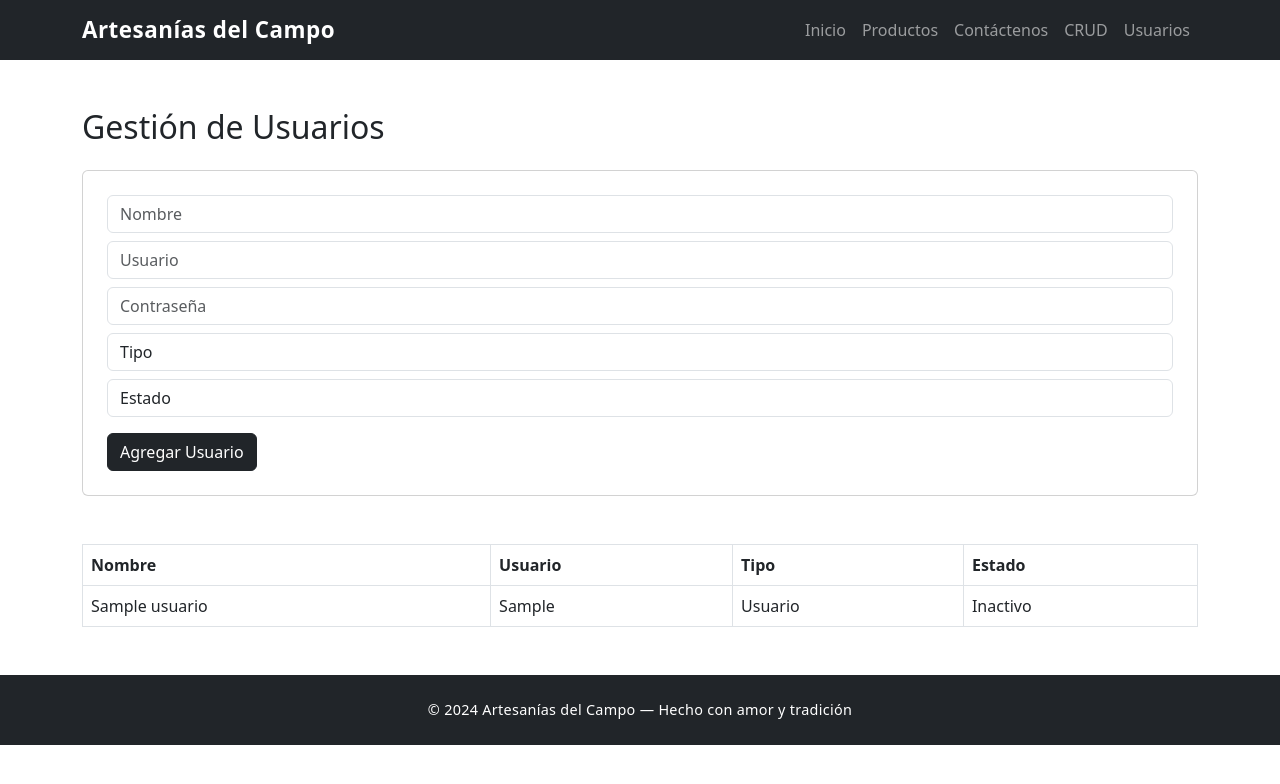
After one commit to paulina-rc/sitio-de-artesanias, a Flask app: page /crud_usuarios in a window 1280 px wide. The commit adds this page. Shown: the top 784 px of the page. Run offline with Flask 3, Linux system fonts and the light colour scheme; the visitor is signed in with stand-in values (Sample User, id 1); tables that the repository leaves empty or names only in its code hold one stand-in row (values such as "Sample post").

Commit message:
Agergado de CRUD para la creación de usuarios

```diff
--- a/main.py
+++ b/main.py
@@ -1,4 +1,4 @@
-from flask import Flask, render_template, request, flash, redirect
+from flask import Flask, render_template, request, flash, redirect, session
 from controllers.productos_controller import *
 from controllers.db import conectar
 
@@ -29,19 +29,54 @@ def contactenos():
         mensaje = request.form.get("mensaje")
 
         if nombre and email and mensaje:
-            flash(f"Gracias {nombre}, tu mensaje fue enviado correctamente.", "success")
-            flash(f"Gracias otra vez {nombre}, tu mensaje fue enviado correctamente.", "success")
+            conn = conectar()
+            cursor = conn.cursor()
+
+            cursor.execute("""
+                INSERT INTO mensajes (nombre, email, mensaje)
+                VALUES (%s, %s, %s)
+            """, (nombre, email, mensaje))
+
+            conn.commit()
+            conn.close()
+
+            flash("Mensaje enviado correctamente", "success")
         else:
             flash("Por favor completa todos los campos.", "danger")
 
     return render_template("contactenos.html")
 
-
-#VISTA CRUD
+#VISTA DE LOS CRUDS
 @app.route("/crud")
 def crud():
     articulos = get_todos_los_articulos()
     return render_template("crud.html", articulos=articulos)
+
+@app.route("/crud_usuarios")
+def crud_usuarios():
+    if "tipo" not in session or session["tipo"] != 1:
+        return redirect("/login")
+
+    conn = conectar()
+    cursor = conn.cursor()
+
+    cursor.execute("SELECT * FROM usuarios")
+    datos = cursor.fetchall()
+
+    usuarios = []
+    for fila in datos:
+        usuarios.append({
+            "id": fila[0],
+            "nombre": fila[1],
+            "usuario": fila[2],
+            "password": fila[3],
+            "tipo": fila[4],
+            "estado": fila[5]
+        })
+
+    conn.close()
+
+    return render_template("usuarios.html", usuarios=usuarios)
 
 
 #INSERTAR PRODUCTO
@@ -115,6 +150,29 @@ def actualizar(id):
     return redirect("/crud")
 
 
+#AGREGAR USUARIO
+@app.route("/agregar_usuario", methods=["POST"])
+def agregar_usuario():
+    conn = conectar()
+    cursor = conn.cursor()
+
+    nombre = request.form["nombre"]
+    usuario = request.form["usuario"]
+    password = request.form["password"]
+    tipo = request.form["tipo"]
+    estado = request.form["estado"]
+
+    cursor.execute("""
+        INSERT INTO usuarios (nombre, usuario, password, tipo, estado)
+        VALUES (%s, %s, %s, %s, %s)
+    """, (nombre, usuario, password, tipo, estado))
+
+    conn.commit()
+    conn.close()
+
+    return redirect("/crud_usuarios")
+
+
 # ---------------------------------------------------------------------------
 # Arranque del servidor
 # ---------------------------------------------------------------------------
--- a/templates/base.html
+++ b/templates/base.html
@@ -35,6 +35,10 @@
                     <li class="nav-item">
                         <a class="nav-link" href="{{ url_for('crud') }}">CRUD</a>
                     </li>
+
+                    <li class="nav-item">
+                        <a class="nav-link" href="{{ url_for('crud_usuarios') }}">Usuarios</a>
+                    </li>
                 </ul>
             </div>
         </div>
--- /dev/null
+++ b/templates/usuarios.html
@@ -0,0 +1,67 @@
+{% extends "base.html" %}
+
+{% block titulo %}CRUD Usuarios{% endblock %}
+
+{% block contenido %}
+
+<section class="container my-5">
+
+    <h2 class="mb-4">Gestión de Usuarios</h2>
+
+    <!-- FORMULARIO -->
+    <div class="card p-4 mb-5">
+        <form method="POST" action="/agregar_usuario">
+
+            <input type="text" name="nombre" placeholder="Nombre" class="form-control mb-2" required>
+            <input type="text" name="usuario" placeholder="Usuario" class="form-control mb-2" required>
+            <input type="password" name="password" placeholder="Contraseña" class="form-control mb-2" required>
+
+            <!-- selector de tipo  -->
+            <select name="tipo" class="form-control mb-2" required>
+                <option value="">Tipo</option>
+                <option value="1">Administrador</option>
+                <option value="2">Usuario</option>
+            </select>
+
+            <!-- selector de estado -->
+            <select name="estado" class="form-control mb-3" required>
+                <option value="">Estado</option>
+                <option value="1">Activo</option>
+                <option value="0">Inactivo</option>
+            </select>
+
+            <button type="submit" class="btn btn-dark">Agregar Usuario</button>
+
+        </form>
+    </div>
+
+
+    <table class="table table-bordered">
+        <thead>
+            <tr>
+                <th>Nombre</th>
+                <th>Usuario</th>
+                <th>Tipo</th>
+                <th>Estado</th>
+            </tr>
+        </thead>
+
+        <tbody>
+            {% for u in usuarios %}
+            <tr>
+                <td>{{ u.nombre }}</td>
+                <td>{{ u.usuario }}</td>
+                <td>
+                    {% if u.tipo == 1 %} Admin {% else %} Usuario {% endif %}
+                </td>
+                <td>
+                    {% if u.estado == 1 %} Activo {% else %} Inactivo {% endif %}
+                </td>
+            </tr>
+            {% endfor %}
+        </tbody>
+    </table>
+
+</section>
+
+{% endblock %}
```
Also changed, not shown: static/img/Bolso teiido colombiano.jpg (added), static/img/Escultura de cabeza de jaguar.jpg (added), static/img/Florero colombiano .jpg (added), static/img/Masetero.jpg (added), static/img/Vasija tejida.jpg (added), static/img/images.jpg (added).
